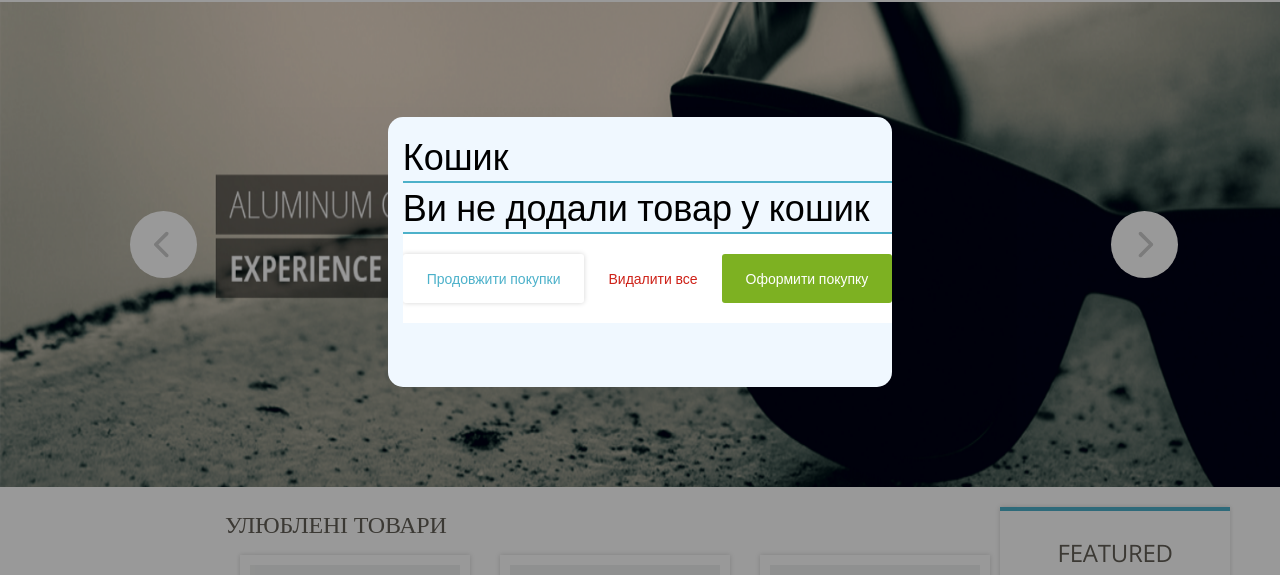
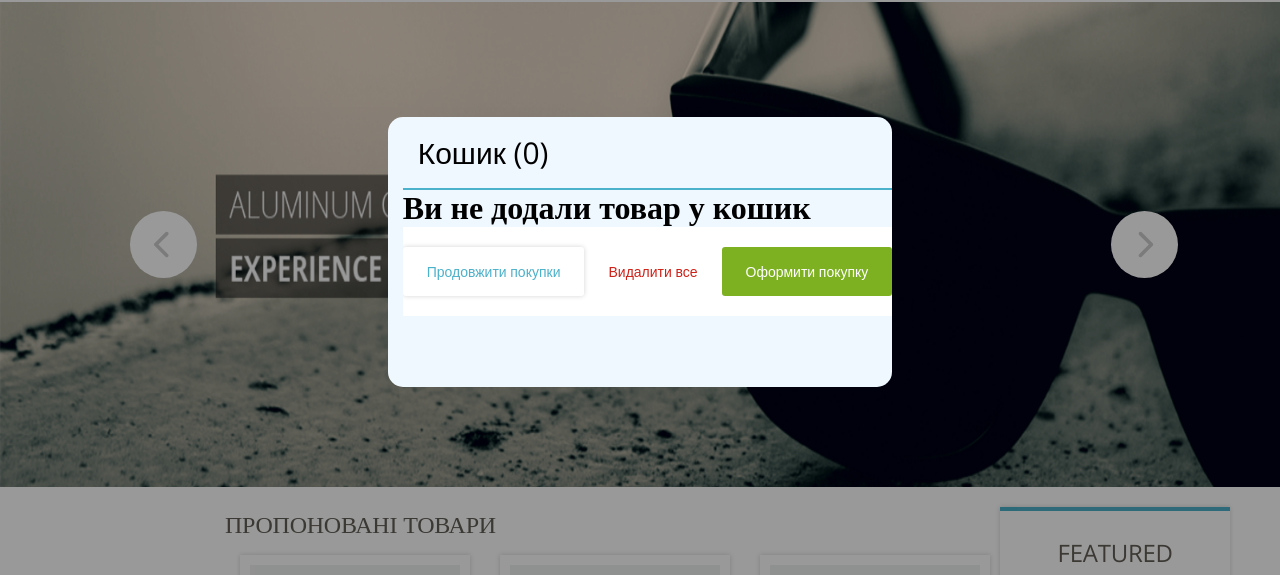
Before and after one commit to VladikNV250/myFirstInternetShop, a React (Create React App) app: page / in a window 1280 px wide. Both pictures are taken after a click on the button 1045 px from the left and 100 px from the top of the page. Shown: the part 148-723 px from the top of the page. Built offline with nearby package versions, Linux system fonts and the light colour scheme.

Commit message:
cart window v2

```diff
--- a/src/App.js
+++ b/src/App.js
@@ -10,13 +10,14 @@ import _ from 'lodash';
 
 function App() {
   const [goods, setGoods] = useState([
-    { title: 'окуляри зручні lorem ipsum для дітей asdasda dasdads adad asda dsad',  price: 400.00, img: image.glasses },
-    { title: 'окуляри1', price: 500.00, img: image.glasses },
-    { title: 'окуляри2', price: 250.20, img: image.glasses },
+    { title: 'окуляри зручні lorem ipsum для дітей asdasda dasdads adad asda dsad',  price: 400.00, img: image.glasses, id: 1 },
+    { title: 'окуляри1', price: 500.00, img: image.glasses, id: 2 },
+    { title: 'окуляри2', price: 250.20, img: image.glasses, id: 3 },
   ])
   const [currentCurrency, setCurrentCurrency] = useState('USD')
   const [cart, setCart] = useState([]);
   const [cartCount, setCartCount] = useState(0);
+  const [wishList, setWishList] = useState([])
 
   const multiplierCurrency = {
     'USD': 1,
@@ -31,6 +32,15 @@ function App() {
     setCartCount(cartCount + 1)
   }
 
+  function addToWishList(product) {
+    setWishList([...wishList, product])
+  }
+
+  function removeFromCart(goods) {
+      setCart(cart.filter(product => product.id !== goods.id))
+      setCartCount(cartCount - 1)
+  }
+
   return (
     <div className="App">
       <Navbar
@@ -40,19 +50,22 @@ function App() {
         cartCount={cartCount}
         cart={cart}
         setCart={setCart}
+        remove={removeFromCart}
+        add={addToWishList}
+        multiplierCurrency={multiplierCurrency[currentCurrency]}
       />
       <Hero />
       <SideBar />
         <GoodsList
-          title="Улюблені товари"
+          title="Пропоновані товари"
           goods={goods}
           multiplierCurrency={multiplierCurrency[currentCurrency]}
           currency={currentCurrency}
           add={addToCart}
         />
         <GoodsList
-          title="Рекомендовано"
-          goods={goods}
+          title="Улюблені товари"
+          goods={wishList}
           multiplierCurrency={multiplierCurrency[currentCurrency]}
           currency={currentCurrency}
           add={addToCart}
--- a/src/components/CartItem.jsx
+++ b/src/components/CartItem.jsx
@@ -1,8 +1,13 @@
 import React from 'react';
 import '../css/CartItem.css'
+import FAButton from './UI/button/FAButton';
 import GoodsCount from './UI/input/GoodsCount';
+import { faStar } from '@fortawesome/free-regular-svg-icons';
+import { faHeart, faTrashCan } from '@fortawesome/free-solid-svg-icons';
+import { useState } from 'react';
 
-const CartItem = ({goods, currency}) => {
+const CartItem = ({goods, currency, remove, add, multiplierCurrency}) => {
+  const [value, setValue] = useState(1)
   let currentCurrency = '$'
 
   switch(currency) {
@@ -13,16 +18,32 @@ const CartItem = ({goods, currency}) => {
     case 'EUR': currentCurrency = '€' ; break
   }
 
+  function createProdWish() {
+    const newProdWishList = {
+      title: goods.title,
+      price: goods.price,
+      img: goods.img,
+      id: goods.id,
+    }
+    add(newProdWishList)
+  }
+
   return (
     <li className='cartItem'>
         <article className='inner__cartItem'>
-        <h3 className='cartItem__title'>{goods.title}</h3>
-          <div className='cartItem__name'>
+        <div className='cartItem__name'>
+          <h3 className='cartItem__title'>{goods.title}</h3>
+          <div style={{display: 'flex'}}>
+            <FAButton icon={faHeart} color='#f2da52' onClick={() => createProdWish()}/>
+            <FAButton icon={faTrashCan} color='#ce2118' onClick={() => remove(goods)}/>
+          </div>
+        </div>
+          <div className='cartItem__body'>
             <div className='cartItem__image'>
               <img  src={goods.img} alt={goods.title} />
             </div>
-            <GoodsCount min="0" max="100" />
-            <h3 className='cartItem__price'>{goods.price} {currentCurrency}</h3>
+            <GoodsCount min="0" max="100" value={value} setValue={setValue} />
+            <h3 className='cartItem__price'>{(goods.price * value * multiplierCurrency).toFixed(2)} {currentCurrency}</h3>
           </div>
         </article>
     </li>
--- a/src/components/CartList.jsx
+++ b/src/components/CartList.jsx
@@ -3,7 +3,7 @@ import '../css/CartList.css'
 import CardItem from './CartItem';
 import SideButton from './UI/button/SideButton';
 
-const CartList = ({cart, setCart, setVisible, setCartCount}) => {
+const CartList = ({cart, setCart, setVisible, cartCount, setCartCount, remove, currency, add, multiplierCurrency}) => {
 
   function clearCart(e) {
     e.preventDefault()
@@ -14,11 +14,14 @@ const CartList = ({cart, setCart, setVisible, setCartCount}) => {
 
   return (
     <ul className='cartList'>
-      <h1>Кошик</h1>
+      <div className='cart__header'>
+        <h1>Кошик ({cartCount})</h1>
+      </div>
+
         { cart.length
         ?
           cart.map(goods =>
-            <CardItem goods={goods} />
+            <CardItem goods={goods} remove={remove} add={add} currency={currency} multiplierCurrency={multiplierCurrency} />
           )
         :
           <h1>Ви не додали товар у кошик</h1>
--- a/src/components/GoodsList.jsx
+++ b/src/components/GoodsList.jsx
@@ -6,9 +6,10 @@ import Tile from './Tile';
 const GoodsList = ({title, goods, currency, multiplierCurrency, add}) => {
   return (
     <section className='goods__list'>
-        <h1>{title}</h1>
+        {goods.length ? <h1>{title}</h1> : null }
         <ul>
-            {goods.map( (goods, index) =>
+            {
+              goods.map( (goods, index) =>
               <Tile
                 title={goods.title}
                 price={(goods.price * multiplierCurrency).toFixed(2)}
@@ -16,8 +17,10 @@ const GoodsList = ({title, goods, currency, multiplierCurrency, add}) => {
                 currency={currency}
                 add={add}
                 key={index}
+                id={goods.id}
               />
-            )}
+              )
+            }
         </ul>
     </section>
   )
--- a/src/components/Navbar.jsx
+++ b/src/components/Navbar.jsx
@@ -9,7 +9,7 @@ import '../css/Navbar.css';
 import ModalWindow from "./UI/modal/ModalWindow";
 import CartList from "./CartList";
 
-const Navbar = ({currentCurrency, setCurrentCurrency, cartCount, setCartCount, cart, setCart}) => { // a lot of props, think how to solve it
+const Navbar = ({currentCurrency, setCurrentCurrency, cartCount, setCartCount, cart, setCart, remove, add, multiplierCurrency}) => { // a lot of props, think how to solve it
     const [language, setLanguage] = useState('en');
     const [visible, setVisible] = useState(false);
 
@@ -58,7 +58,17 @@ const Navbar = ({currentCurrency, setCurrentCurrency, cartCount, setCartCount, c
                 </div>
             </nav>
             <ModalWindow visible={visible} setVisible={setVisible} >
-                    <CartList cart={cart} setCart={setCart} setVisible={setVisible} setCartCount={setCartCount}/>
+                    <CartList
+                      cart={cart}
+                      setCart={setCart}
+                      setVisible={setVisible}
+                      cartCount={cartCount}
+                      setCartCount={setCartCount}
+                      remove={remove}
+                      add={add}
+                      multiplierCurrency={multiplierCurrency}
+                      currency={currentCurrency}
+                    />
             </ModalWindow>
       </header>
     )
--- a/src/components/Tile.jsx
+++ b/src/components/Tile.jsx
@@ -3,7 +3,7 @@ import '../css/Tile.css';
 import FAButton from './UI/button/FAButton';
 import { faBasketShopping } from '@fortawesome/free-solid-svg-icons';
 
-const Tile = ({title, price, img, currency, add}) => {
+const Tile = ({title, price, img, id, currency, add}) => {
   let curentCurrency = '$'
 
   switch(currency) {
@@ -19,6 +19,7 @@ const Tile = ({title, price, img, currency, add}) => {
       title: title,
       price: price,
       img: img,
+      id: id,
     }
     add(newGoods);
   }
--- a/src/components/UI/input/GoodsCount.jsx
+++ b/src/components/UI/input/GoodsCount.jsx
@@ -4,8 +4,8 @@ import React from 'react';
 import cl from './GoodsCount.module.css'
 import { useState } from 'react';
 
-const GoodsCount = (props) => {
-  const [value, setValue] = useState(0)
+const GoodsCount = ({value, setValue, ...props}) => {
+
 
   function increment() {
     setValue(value + 1)
--- a/src/css/CartItem.css
+++ b/src/css/CartItem.css
@@ -28,11 +28,17 @@
                    max-height: 210px;
                }
 
-           .cartItem__name {
+           .cartItem__body {
                display: flex;
                justify-content: space-between;
                align-items: flex-end;
            }
+
+           .cartItem__name {
+                display: flex;
+                justify-content: space-between;
+                align-items: flex-end;
+            }
 
            .cartItem__title {
                color: #464148;
--- a/src/css/CartList.css
+++ b/src/css/CartList.css
@@ -9,11 +9,17 @@
     padding: 0;
 }
 
-.cartList h1 {
-    font-size: 36px;
+.cart__header {
+    display: flex;
+    justify-content: space-between;
+    border-bottom: 2px solid #4cb1ca;
+}
+
+.cart__header h1 {
+    font-size: 30px;
     font-weight: 400;
     font-family: 'Open Sans', sans-serif;
-    border-bottom: 2px solid #4cb1ca;
+    margin: 0 15px 15px 15px;
 }
 
 .cart__footer {
```
Lines whose indentation alone changed are shown as unchanged.
